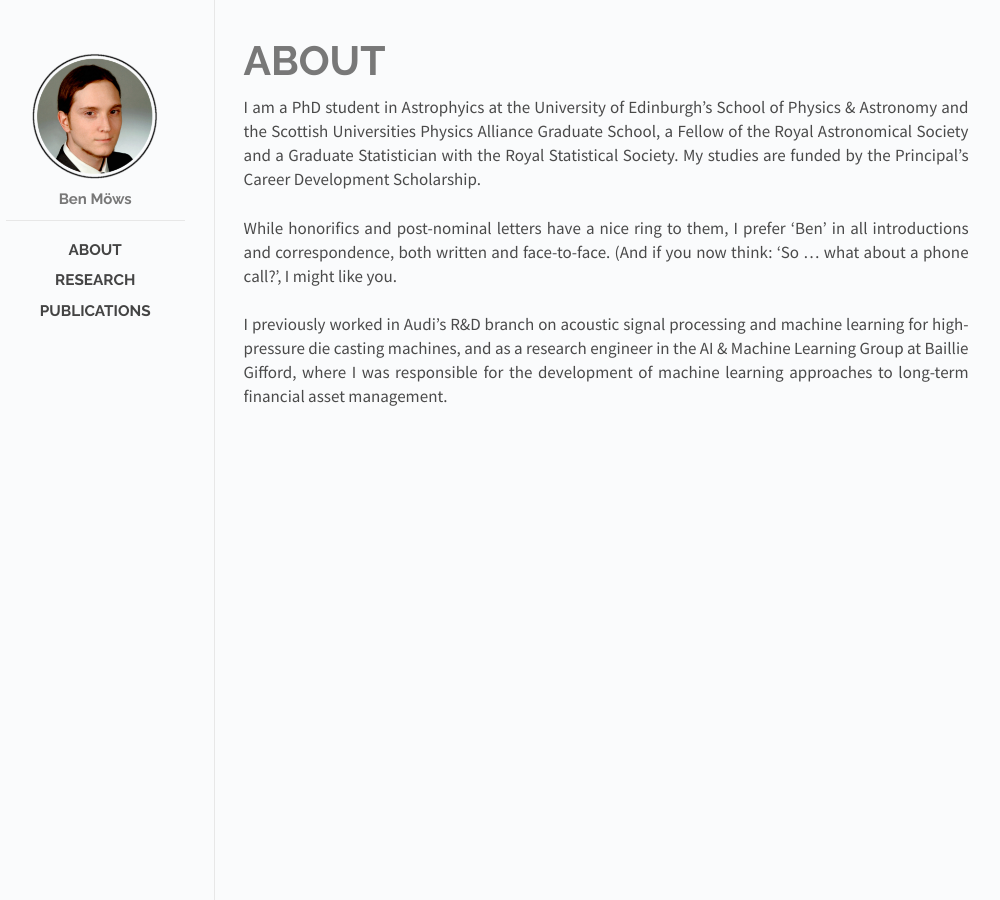
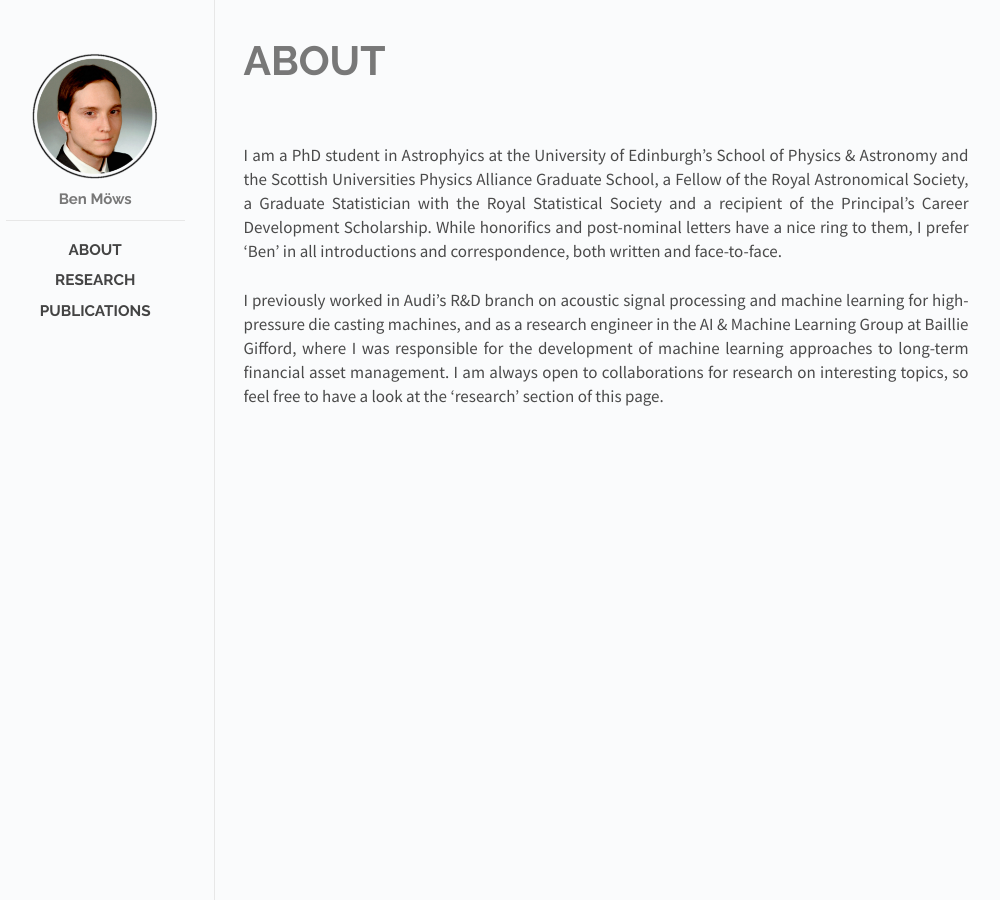
Before and after one commit to moews/moews.github.io, a Jekyll site: the page built from _posts/2017-03-27-about.md, in a window 1280 px wide. Shown: the whole page, without its empty margins (144-1144 px from the left). Built offline with Jekyll 4.4.1, drawn with Linux system fonts in a browser that asks for light colours.

Commit message:
Update 2017-03-27-about.md

```diff
--- a/_posts/2017-03-27-about.md
+++ b/_posts/2017-03-27-about.md
@@ -6,8 +6,10 @@
 categories: posts
 ---
 
-I am a PhD student in Astrophyics at the University of Edinburgh's School of Physics & Astronomy and the Scottish Universities Physics Alliance Graduate School, a Fellow of the Royal Astronomical Society and a Graduate Statistician with the Royal Statistical Society. My studies are funded by the Principal's Career Development Scholarship.
+<html>
+<br><br>
+</html>
 
-While honorifics and post-nominal letters have a nice ring to them, I prefer 'Ben' in all introductions and correspondence, both written and face-to-face. (And if you now think: 'So ... what about a phone call?', I might like you.
+I am a PhD student in Astrophyics at the University of Edinburgh's School of Physics & Astronomy and the Scottish Universities Physics Alliance Graduate School, a Fellow of the Royal Astronomical Society, a Graduate Statistician with the Royal Statistical Society and a recipient of the Principal's Career Development Scholarship. While honorifics and post-nominal letters have a nice ring to them, I prefer 'Ben' in all introductions and correspondence, both written and face-to-face.
 
-I previously worked in Audi's R&D branch on acoustic signal processing and machine learning for high-pressure die casting machines, and as a research engineer in the AI & Machine Learning Group at Baillie Gifford, where I was responsible for the development of machine learning approaches to long-term financial asset management.
+I previously worked in Audi's R&D branch on acoustic signal processing and machine learning for high-pressure die casting machines, and as a research engineer in the AI & Machine Learning Group at Baillie Gifford, where I was responsible for the development of machine learning approaches to long-term financial asset management. I am always open to collaborations for research on interesting topics, so feel free to have a look at the 'research' section of this page.
```
